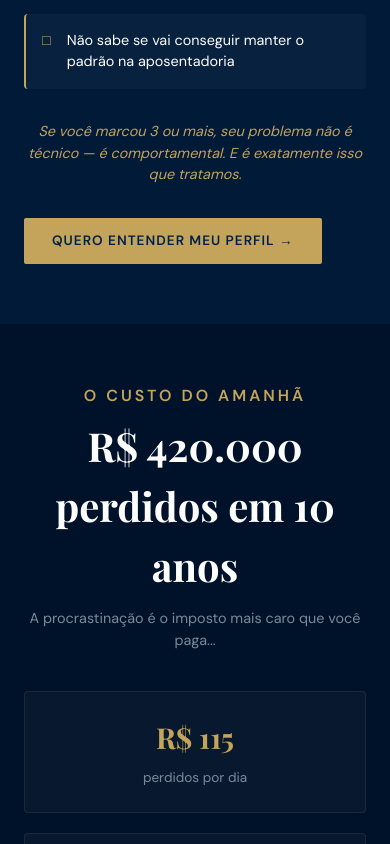
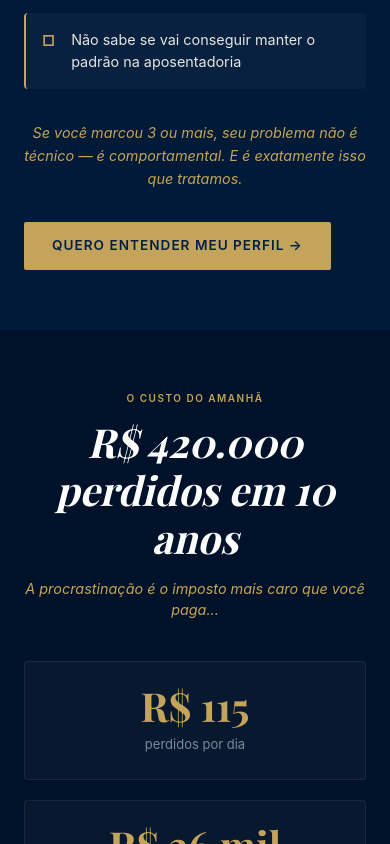
Before and after one commit to maycontour-bit/cf-site, a Next.js app: page / in a window 390 px wide. Shown: the part 1560-2404 px from the top of the page. Built offline with nearby package versions, Linux system fonts and the light colour scheme.

Commit message:
Apply complete typographic system v2.0 - H1/H2/H3/H4/H5/p/stats normalization

```diff
--- a/app/globals.css
+++ b/app/globals.css
@@ -1483,3 +1483,134 @@ body {
     grid-template-columns: 1fr;
   }
 }
+
+/* ====================================================
+   SISTEMA TIPOGRÁFICO PADRONIZADO — v2.0
+   DESKTOP ≥768px | MOBILE <768px
+   ==================================================== */
+
+/* H1 — Títulos principais de seção */
+h1, .section-title, .hero h1 {
+  font-family: 'Playfair Display', serif !important;
+  font-size: 48px;
+  font-weight: 700;
+  font-style: italic;
+  line-height: 1.2;
+  color: #FDFDFD;
+  margin-bottom: 16px;
+}
+
+/* H2 — Subtítulos de seção (tags pequenas) */
+.section-tag {
+  font-family: 'Inter', sans-serif;
+  font-size: 11px !important;
+  font-weight: 600;
+  letter-spacing: 2px;
+  text-transform: uppercase;
+  color: #C4A35A;
+  margin-bottom: 12px;
+}
+
+/* H3 — Subtítulos internos de cards/blocos */
+h3, .perfil-card h3, .servico-card h3, .calc-card h3, .cta-card h3, .energia-card h3, .codigo-card h3, .historia-manifesto h3, .team-card h3 {
+  font-family: 'Playfair Display', serif;
+  font-size: 24px;
+  font-weight: 600;
+  font-style: normal;
+  line-height: 1.3;
+  color: #FDFDFD;
+  margin-bottom: 12px;
+}
+
+/* H4 — Nomes de níveis da pirâmide */
+h4, .jornada-nivel h4 {
+  font-family: 'Playfair Display', serif;
+  font-size: 20px;
+  font-weight: 600;
+  line-height: 1.3;
+  color: #FDFDFD;
+  margin-bottom: 6px;
+}
+
+/* H5 — Labels técnicos itálicos */
+h5 {
+  font-family: 'Inter', sans-serif;
+  font-size: 13px;
+  font-weight: 400;
+  font-style: italic;
+  color: #7A8A9A;
+  margin-bottom: 8px;
+}
+
+/* CORPO DE TEXTO — Parágrafos normais */
+p, body {
+  font-family: 'Inter', sans-serif;
+  font-size: 16px;
+  font-weight: 400;
+  line-height: 1.6;
+  color: #E5E5E5;
+}
+
+/* CORPO DESTAQUE — Frases importantes itálicas douradas */
+.verse, blockquote, .custo-urgencia, .hero-subtitle em, .hero-bio, .section-subtitle {
+  font-family: 'Inter', sans-serif;
+  font-size: 18px;
+  font-weight: 400;
+  font-style: italic;
+  color: #C4A35A;
+  line-height: 1.5;
+}
+
+/* CHECKBOXES — Labels */
+.checkbox-label, .calc-label, .form-label {
+  font-family: 'Inter', sans-serif;
+  font-size: 15px;
+  font-weight: 400;
+  line-height: 1.5;
+  color: #E5E5E5;
+}
+
+/* STATS — Números grandes */
+.hero-stat strong, .hero-stat strong, .custo-value, .energia-value, .stat-value {
+  font-family: 'Playfair Display', serif;
+  font-size: 56px;
+  font-weight: 700;
+  color: #C4A35A;
+  line-height: 1;
+}
+
+/* STATS — Labels pequenos */
+.hero-stat, .custo-label, .energia-label, .stat-label {
+  font-family: 'Inter', sans-serif;
+  font-size: 13px;
+  font-weight: 400;
+  color: #7A8A9A;
+}
+
+/* ====================================================
+   MOBILE OVERRIDES — viewport < 768px
+   ==================================================== */
+@media (max-width: 767px) {
+  h1, .section-title, .hero h1 {
+    font-size: 32px;
+  }
+  h3 {
+    font-size: 20px;
+  }
+  h4 {
+    font-size: 17px;
+  }
+  p, body {
+    font-size: 15px;
+  }
+  .verse, blockquote, .custo-urgencia {
+    font-size: 16px;
+  }
+  .hero-stat strong, .custo-value, .energia-value, .stat-value {
+    font-size: 40px;
+  }
+  .section-tag {
+    font-size: 10px !important;
+    letter-spacing: 1.5px;
+  }
+}
```
